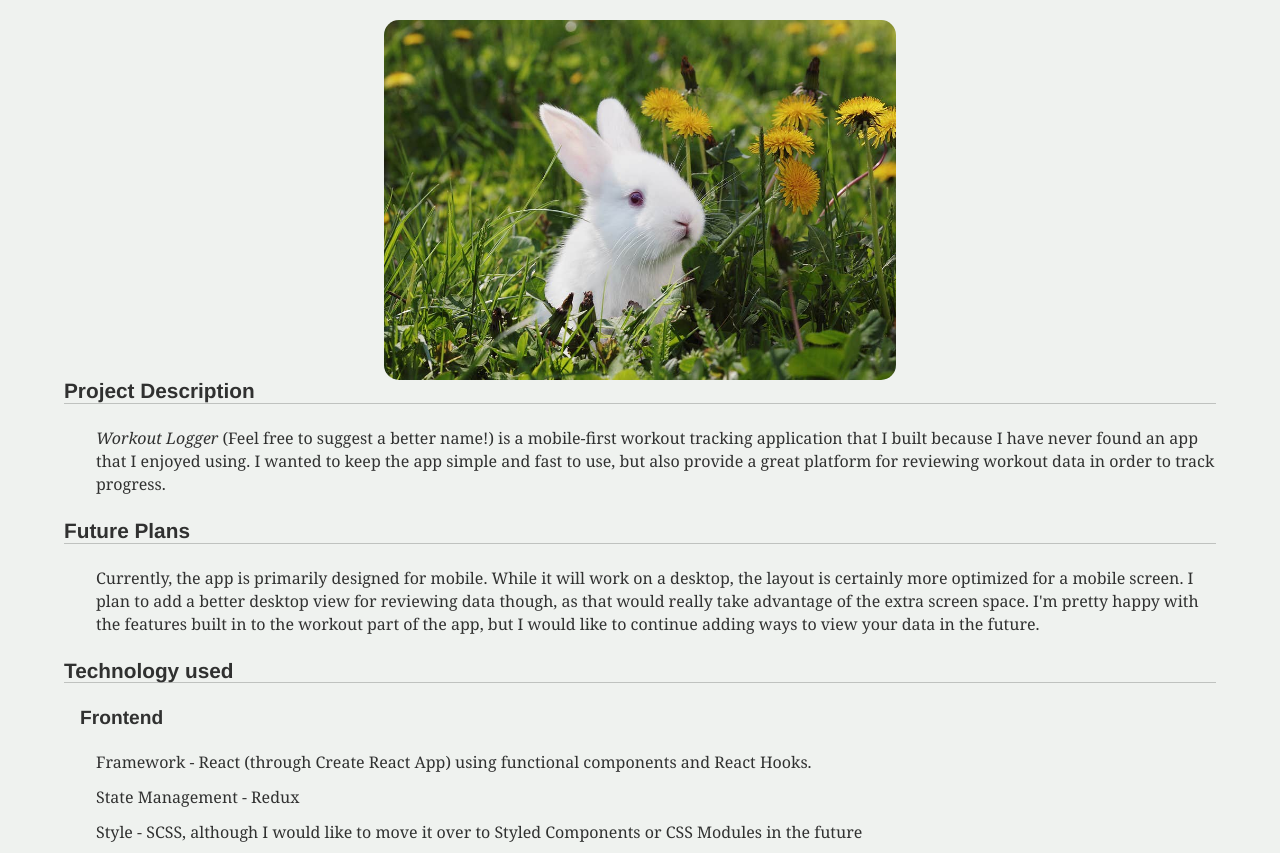
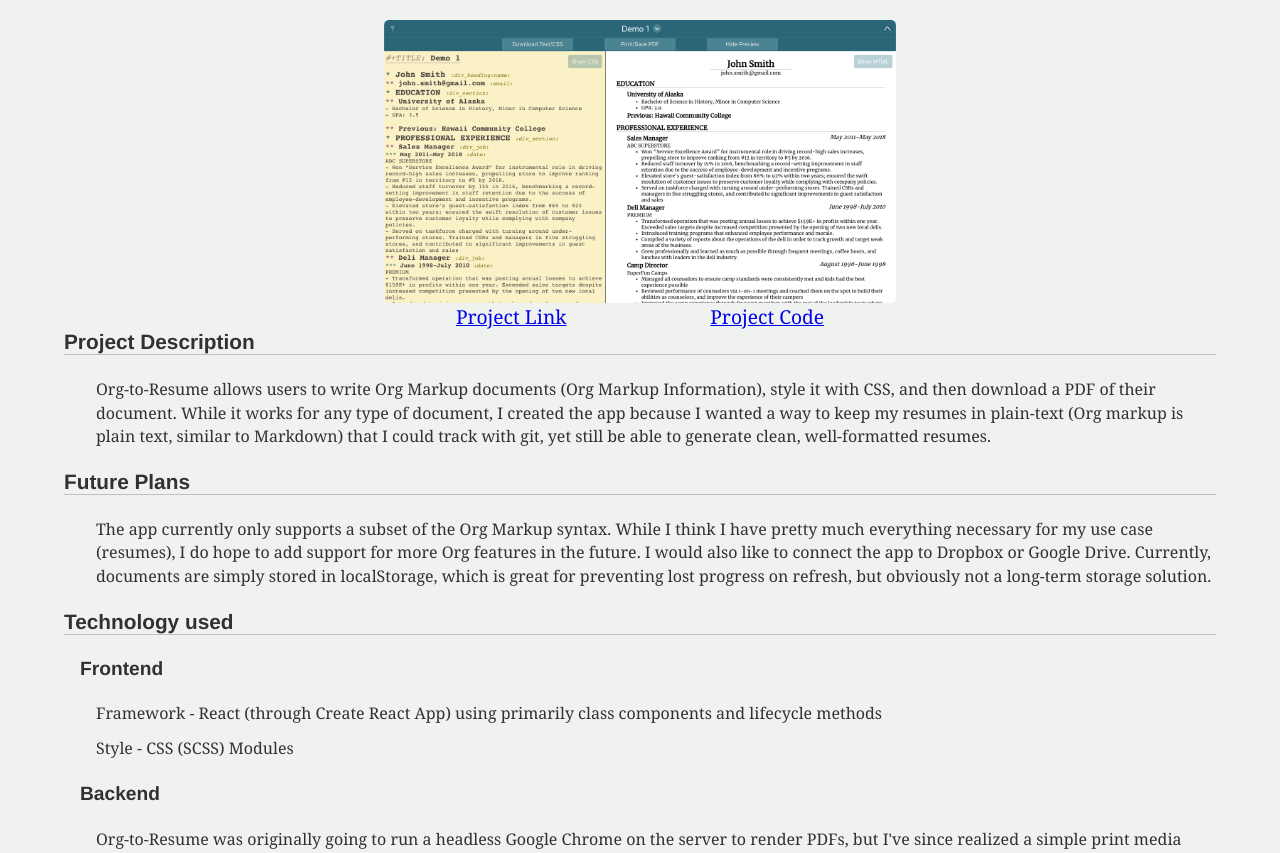
Before and after one commit to gainhad/portfolio, a Gatsby site: page /projects/web-apps/org-to-resume/ in a window 1280 px wide. Shown: the part 88-941 px from the top of the page. Built offline with nearby package versions, Linux system fonts and the light colour scheme; Gatsby itself is replaced by a stand-in of ours; some packages are replaced by stand-ins of ours.

Commit message:
Updated project descriptions

```diff
--- a/src/content/projects/web-apps/org-to-resume.md
+++ b/src/content/projects/web-apps/org-to-resume.md
@@ -1,26 +1,25 @@
 ---
 title: "Org to Resume"
-featuredImage: ./rabbit-two.jpeg
+featuredImage: ../../../images/org-to-resume-one.png
+projectLink: "https://org-to-resume.netlify.com"
+codeLink: "https://github.com/gainhad/org-to-resume"
 ---
 # Project Description
 
-*Workout Logger* (Feel free to suggest a better name!) is a mobile-first workout tracking application that I built because I have never found an app that I enjoyed using. I wanted to keep the app simple and fast to use, but also provide a great platform for reviewing workout data in order to track progress.
+Org-to-Resume allows users to write Org Markup documents (Org Markup Information), style it with CSS, and then download a PDF of their document. While it works for any type of document, I created the app because I wanted a way to keep my resumes in plain-text (Org markup is plain text, similar to Markdown) that I could track with git, yet still be able to generate clean, well-formatted resumes.
 
 # Future Plans
 
-Currently, the app is primarily designed for mobile. While it will work on a desktop, the layout is certainly more optimized for a mobile screen. I plan to add a better desktop view for reviewing data though, as that would really take advantage of the extra screen space. I'm pretty happy with the features built in to the workout part of the app, but I would like to continue adding ways to view your data in the future.
+The app currently only supports a subset of the Org Markup syntax. While I think I have pretty much everything necessary for my use case (resumes), I do hope to add support for more Org features in the future. I would also like to connect the app to Dropbox or Google Drive. Currently, documents are simply stored in localStorage, which is great for preventing lost progress on refresh, but obviously not a long-term storage solution.
 
 # Technology used
 
 ## Frontend
-- Framework - React (through Create React App) using functional components and React Hooks.
-- State Management - Redux
-- Style - SCSS, although I would like to move it over to Styled Components or CSS Modules in the future
+- Framework - React (through Create React App) using primarily class components and lifecycle methods
+- Style - CSS (SCSS) Modules
 
 ## Backend
-- Language/Runtime - Javascript/NodeJS
-- Framework - Express
-- Database - Postgresql
+- Org-to-Resume was originally going to run a headless Google Chrome on the server to render PDFs, but I've since realized a simple print media query in CSS works even better! No backend needed.
 
 ## Hosting
-Everything is hosted on Google's cloud platform. I am using App Engine to host the application, and Cloud SQL to host the database
+Everything is hosted through Netlify. This is my first time using Netlify, but I really enjoy it and will host any other front-end projects with them.
--- a/src/content/projects/web-apps/workout-tracker.md
+++ b/src/content/projects/web-apps/workout-tracker.md
@@ -1,6 +1,8 @@
 ---
 title: "Workout Logger"
-featuredImage: ./rabbit.jpeg
+featuredImage: ../../../images/workout-logger-one.png
+projectLink: "https://totemic-courage-246615.appspot.com/"
+codeLink: "https://github.com/gainhad/workout-logger"
 ---
 
 # Project Description
--- a/src/templates/project-page.js
+++ b/src/templates/project-page.js
@@ -14,6 +14,14 @@ export default ({ data }) => {
           className={styles.topImage}
           fluid={post.frontmatter.featuredImage.childImageSharp.fluid}
         />
+        <div className={styles.linkArea}>
+          <a href={post.frontmatter.projectLink} target="_blank">
+            Project Link
+          </a>
+          <a href={post.frontmatter.codeLink} target="_blank">
+            Project Code
+          </a>
+        </div>
         <div dangerouslySetInnerHTML={{ __html: post.html }} />
       </div>
     </Layout>
@@ -26,6 +34,8 @@ export const query = graphql`
       html
       frontmatter {
         title
+        projectLink
+        codeLink
         featuredImage {
           childImageSharp {
             fluid {
--- a/src/templates/project-page.module.scss
+++ b/src/templates/project-page.module.scss
@@ -33,7 +33,15 @@
   border: none;
 }
 
+.linkArea {
+  font-size: 1.2rem;
+  display: flex;
+  width: 40vw;
+  flex-wrap: wrap;
+  justify-content: space-around;
+}
+
 .topImage {
   width: max(40vw);
-  border-radius: 15px;
+  border-radius: 5px;
 }
```
